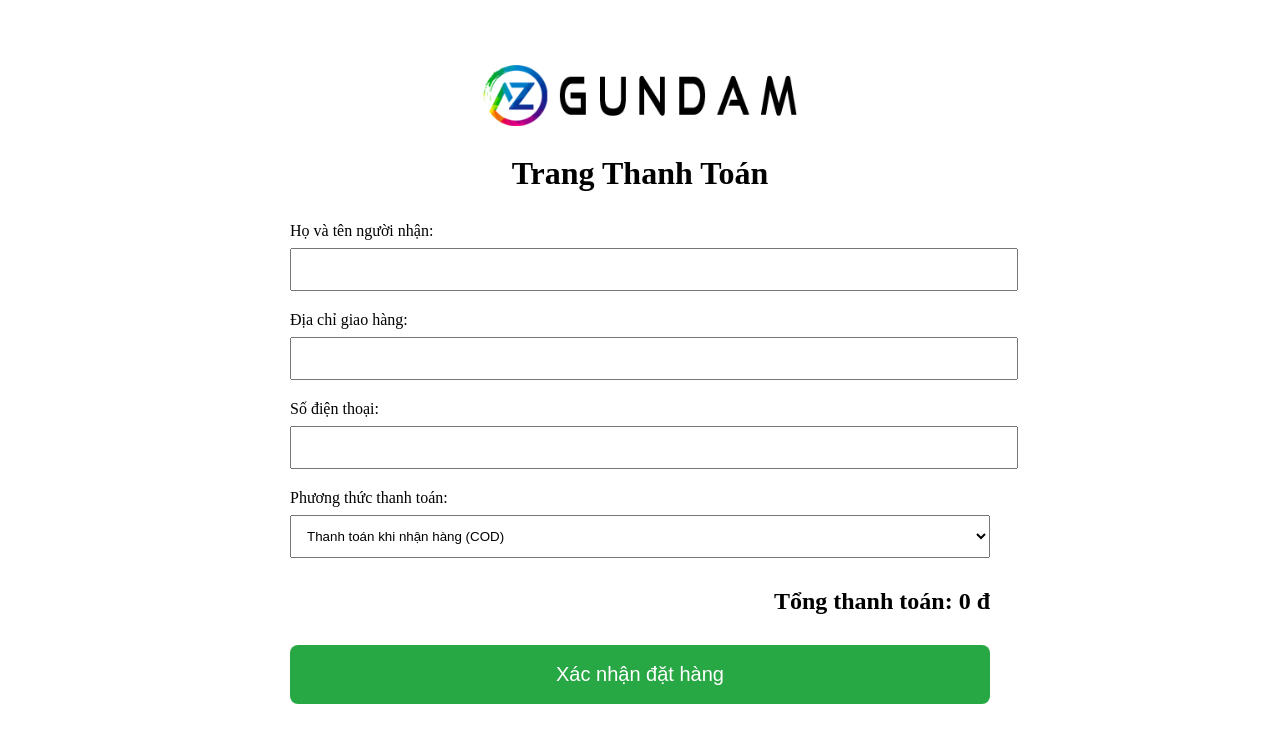
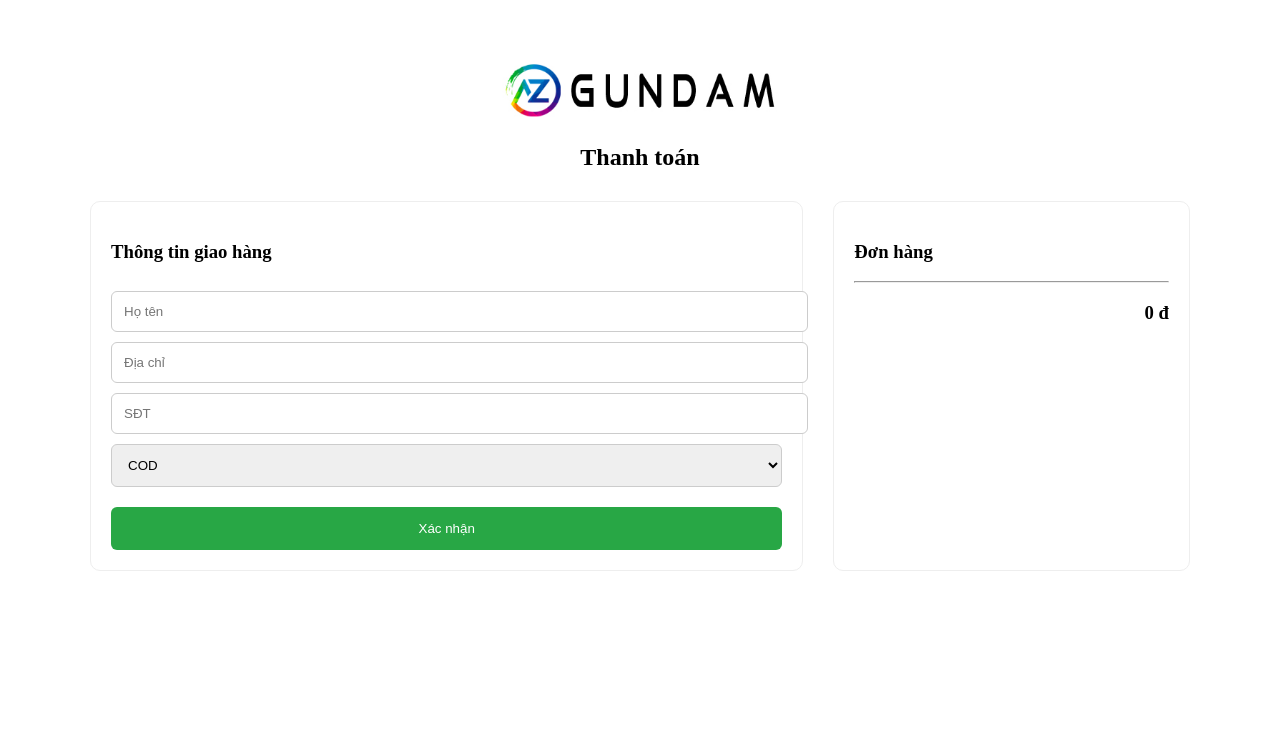
Before and after one commit to hproxy50/Toy-Store, a React (Vite) app in the folder frontend/: page /checkout in a window 1280 px wide. Shown: the top 742 px of the page. Built offline with nearby package versions, Linux system fonts and the light colour scheme.

Commit message:
Checkout Page va Cart Page lam no gon hon

```diff
--- a/frontend/src/pages/Customer/CartPage.tsx
+++ b/frontend/src/pages/Customer/CartPage.tsx
@@ -12,11 +12,10 @@ const CartPage: React.FC = () => {
     clearCart,
     getTotalAmount,
   } = useCart();
+
   const navigate = useNavigate();
-
   const totalAmount = getTotalAmount();
 
-  // THÊM MỚI: State lưu trữ tạm thời giá trị người dùng đang gõ cho từng item
   const [localQuantities, setLocalQuantities] = useState<
     Record<string, string | number>
   >({});
@@ -34,43 +33,32 @@ const CartPage: React.FC = () => {
 
       removeFromCart(item.id);
     } catch (error) {
-      console.error("Lỗi khi hoàn trả sản phẩm về kho:", error);
+      console.error(error);
     }
   };
 
-  // THÊM MỚI: Hàm xử lý khi người dùng đang gõ (chưa gọi API)
   const handleQuantityChange = (id: string, value: string) => {
     if (value === "") {
-      // Cho phép xóa rỗng ô input
       setLocalQuantities((prev) => ({ ...prev, [id]: "" }));
     } else {
       setLocalQuantities((prev) => ({ ...prev, [id]: Number(value) }));
     }
   };
 
-  // THÊM MỚI: Hàm xử lý Validate và gọi API khi người dùng nhập xong (click ra ngoài hoặc Enter)
   const handleQuantityBlur = async (item: any) => {
     const currentInput = localQuantities[item.id];
-
-    // Nếu người dùng chưa tương tác với ô input này thì bỏ qua
     if (currentInput === undefined) return;
 
     let finalQuantity = Number(currentInput);
 
-    // KIỂM TRA QUAN TRỌNG: Nếu để trống ("") hoặc nhập <= 0, ép về 1
     if (currentInput === "" || finalQuantity < 1) {
       finalQuantity = 1;
     }
 
     const diff = finalQuantity - item.quantity;
 
-    // Nếu không có thay đổi so với giỏ hàng thì xóa state tạm và dừng lại
     if (diff === 0) {
-      setLocalQuantities((prev) => {
-        const newState = { ...prev };
-        delete newState[item.id];
-        return newState;
-      });
+      cleanup(item.id);
       return;
     }
 
@@ -79,13 +67,8 @@ const CartPage: React.FC = () => {
       const dbItem = await res.json();
 
       if (diff > 0 && dbItem.quantity < diff) {
-        alert("Số lượng trong kho không đủ để thêm!");
-        // Nếu lỗi, xóa state tạm để UI tự động hoàn tác về số lượng cũ từ `cart`
-        setLocalQuantities((prev) => {
-          const newState = { ...prev };
-          delete newState[item.id];
-          return newState;
-        });
+        alert("Không đủ hàng!");
+        cleanup(item.id);
         return;
       }
 
@@ -95,142 +78,76 @@ const CartPage: React.FC = () => {
         body: JSON.stringify({ quantity: dbItem.quantity - diff }),
       });
 
-      // Cập nhật Context chính thức
       updateCartQuantity(item.id, finalQuantity);
-
-      // Cập nhật thành công thì dọn dẹp state tạm
-      setLocalQuantities((prev) => {
-        const newState = { ...prev };
-        delete newState[item.id];
-        return newState;
-      });
-    } catch (error) {
-      console.error("Lỗi khi cập nhật số lượng:", error);
+      cleanup(item.id);
+    } catch (err) {
+      console.error(err);
     }
   };
 
-  // THÊM MỚI: Nhấn Enter để kết thúc việc nhập số
-  const handleKeyDown = (e: React.KeyboardEvent<HTMLInputElement>) => {
-    if (e.key === "Enter") {
-      e.currentTarget.blur();
-    }
+  const cleanup = (id: string) => {
+    setLocalQuantities((prev) => {
+      const newState = { ...prev };
+      delete newState[id];
+      return newState;
+    });
   };
 
-  const handleClearCart = async () => {
-    if (
-      window.confirm(
-        "Bạn có chắc chắn muốn xóa toàn bộ giỏ hàng? Sản phẩm sẽ được trả lại kho."
-      )
-    ) {
-      try {
-        await Promise.all(
-          cart.map(async (item) => {
-            const res = await fetch(`http://localhost:3000/toys/${item.id}`);
-            const dbItem = await res.json();
-
-            return fetch(`http://localhost:3000/toys/${item.id}`, {
-              method: "PATCH",
-              headers: { "Content-Type": "application/json" },
-              body: JSON.stringify({
-                quantity: dbItem.quantity + item.quantity,
-              }),
-            });
-          })
-        );
-
-        clearCart();
-      } catch (error) {
-        console.error("Lỗi khi hoàn trả toàn bộ giỏ hàng:", error);
-      }
-    }
+  const handleKeyDown = (e: React.KeyboardEvent<HTMLInputElement>) => {
+    if (e.key === "Enter") e.currentTarget.blur();
   };
 
   return (
-    <div className="product-page-container">
-      <div className="header">
-        <div style={{ display: "flex", alignItems: "center", gap: "15px" }}>
-          <img src={logo} alt="logo" style={{ height: "50px" }} />
-          <h2>Trang Giỏ Hàng</h2>
+    <div style={{ maxWidth: "1200px", margin: "40px auto", padding: "20px" }}>
+
+      {/* HEADER */}
+      <div style={headerStyle}>
+        <div style={{ display: "flex", alignItems: "center", gap: "10px" }}>
+          <img src={logo} style={{ height: "50px" }} />
+          <h2>Giỏ hàng</h2>
         </div>
-        <button
-          onClick={() => navigate("/")}
-          style={{
-            padding: "8px 16px",
-            backgroundColor: "#007bff",
-            color: "white",
-            border: "none",
-            borderRadius: "4px",
-            cursor: "pointer",
-          }}
-        >
-          Tiếp tục mua sắm
+
+        <button style={blueBtn} onClick={() => navigate("/")}>
+          ← Tiếp tục mua
         </button>
       </div>
 
       {cart.length === 0 ? (
-        <p
-          style={{ textAlign: "center", fontSize: "1.2rem", marginTop: "50px" }}
-        >
-          Giỏ hàng của bạn đang trống.
-        </p>
+        <div style={{ textAlign: "center", marginTop: "100px" }}>
+          <h3>Giỏ hàng trống</h3>
+        </div>
       ) : (
-        <>
-          <table
-            style={{
-              width: "100%",
-              borderCollapse: "collapse",
-              marginTop: "20px",
-            }}
-          >
+        <div style={{ display: "grid", gridTemplateColumns: "2fr 1fr", gap: "30px" }}>
+
+          {/* TABLE */}
+          <div style={card}>
+            <table style={{ width: "100%", borderCollapse: "collapse" }}>
               <thead>
-              <tr style={{ backgroundColor: "#f8f9fa" }}>
-                <th style={{ padding: "12px", textAlign: "left" }}>Sản phẩm</th>
-                <th style={{ padding: "12px", textAlign: "center" }}>Giá</th>
-                <th style={{ padding: "12px", textAlign: "center" }}>
-                  Số lượng
-                </th>
-                <th style={{ padding: "12px", textAlign: "center" }}>
-                  Thành tiền
-                </th>
-                <th style={{ padding: "12px", textAlign: "center" }}>
-                  Hành động
-                </th>
+                <tr style={{ background: "#f5f5f5" }}>
+                  <th style={th}>Sản phẩm</th>
+                  <th style={thCenter}>Giá</th>
+                  <th style={thCenter}>Số lượng</th>
+                  <th style={thCenter}>Tổng</th>
+                  <th style={thCenter}></th>
                 </tr>
               </thead>
+
               <tbody>
                 {cart.map((item) => (
                   <tr key={item.id} style={{ borderBottom: "1px solid #eee" }}>
-                  <td
-                    style={{
-                      padding: "12px",
-                      display: "flex",
-                      alignItems: "center",
-                      gap: "15px",
-                    }}
-                  >
-                    <img
-                      src={item.image}
-                      alt={item.name}
-                      style={{
-                        width: "60px",
-                        height: "60px",
-                        objectFit: "contain",
-                      }}
-                    />
+                    <td style={tdFlex}>
+                      <img src={item.image} style={{ width: "60px" }} />
                       <div>
                         <strong>{item.name}</strong>
-                      <p
-                        style={{ margin: 0, fontSize: "0.9rem", color: "#666" }}
-                      >
-                        {item.category}
-                      </p>
+                        <p style={{ margin: 0, color: "#777" }}>{item.category}</p>
                       </div>
                     </td>
-                  <td style={{ padding: "12px", textAlign: "center" }}>
+
+                    <td style={tdCenter}>
                       {item.price.toLocaleString("vi-VN")} đ
                     </td>
-                  <td style={{ padding: "12px", textAlign: "center" }}>
-                    {/* Đã chỉnh sửa lại Input */}
+
+                    <td style={tdCenter}>
                       <input
                         type="number"
                         min="1"
@@ -244,34 +161,16 @@ const CartPage: React.FC = () => {
                         }
                         onBlur={() => handleQuantityBlur(item)}
                         onKeyDown={handleKeyDown}
-                      style={{
-                        width: "80px",
-                        padding: "6px",
-                        textAlign: "center",
-                      }}
+                        style={qtyInput}
                       />
                     </td>
-                  <td
-                    style={{
-                      padding: "12px",
-                      fontWeight: "bold",
-                      textAlign: "center",
-                      color: "#d32f2f",
-                    }}
-                  >
+
+                    <td style={{ ...tdCenter, color: "#d32f2f", fontWeight: "bold" }}>
                       {(item.price * item.quantity).toLocaleString("vi-VN")} đ
                     </td>
-                  <td style={{ padding: "12px", textAlign: "center" }}>
-                    <button
-                      onClick={() => handleRemoveItem(item)}
-                      style={{
-                        color: "red",
-                        border: "none",
-                        background: "none",
-                        cursor: "pointer",
-                        fontWeight: "bold",
-                      }}
-                    >
+
+                    <td style={tdCenter}>
+                      <button style={removeBtn} onClick={() => handleRemoveItem(item)}>
                         Xóa
                       </button>
                     </td>
@@ -279,50 +178,100 @@ const CartPage: React.FC = () => {
                 ))}
               </tbody>
             </table>
+          </div>
 
-          <div style={{ marginTop: "40px", textAlign: "right" }}>
-            <h2>
-              Tổng cộng:{" "}
-              <strong style={{ color: "#28a745" }}>
-                {totalAmount.toLocaleString("vi-VN")} đ
-              </strong>
-            </h2>
-            <button
-              onClick={() => navigate("/checkout")}
-              style={{
-                marginTop: "20px",
-                padding: "14px 40px",
-                backgroundColor: "#28a745",
-                color: "white",
-                border: "none",
-                borderRadius: "6px",
-                fontSize: "18px",
-                cursor: "pointer",
-              }}
-            >
-              Tiến hành thanh toán
+          {/* SUMMARY */}
+          <div style={card}>
+            <h3>Tổng đơn hàng</h3>
+
+            <div style={{ display: "flex", justifyContent: "space-between", margin: "15px 0" }}>
+              <span>Tổng tiền:</span>
+              <strong>{totalAmount.toLocaleString("vi-VN")} đ</strong>
+            </div>
+
+            <button style={greenBtn} onClick={() => navigate("/checkout")}>
+              Thanh toán
             </button>
 
-            <button
-              onClick={handleClearCart}
-              style={{
-                marginLeft: "15px",
-                padding: "14px 30px",
-                backgroundColor: "#dc3545",
-                color: "white",
-                border: "none",
-                borderRadius: "6px",
-                cursor: "pointer",
-                fontSize: "18px",
-              }}
-            >
-              Xóa giỏ hàng
+            <button style={redBtn} onClick={clearCart}>
+              Xóa tất cả
             </button>
           </div>
-        </>
+        </div>
       )}
     </div>
   );
 };
 
+/* ===== STYLE ===== */
+
+const headerStyle = {
+  display: "flex",
+  justifyContent: "space-between",
+  alignItems: "center",
+  marginBottom: "30px",
+};
+
+const card = {
+  background: "#fff",
+  padding: "20px",
+  borderRadius: "10px",
+  border: "1px solid #eee",
+};
+
+const th = { padding: "12px", textAlign: "left" as const };
+const thCenter = { ...th, textAlign: "center" as const };
+
+const tdCenter = { padding: "12px", textAlign: "center" as const };
+const tdFlex = {
+  padding: "12px",
+  display: "flex",
+  alignItems: "center",
+  gap: "10px",
+};
+
+const qtyInput = {
+  width: "70px",
+  padding: "6px",
+  textAlign: "center" as const,
+};
+
+const blueBtn = {
+  padding: "10px 16px",
+  background: "#007bff",
+  color: "#fff",
+  border: "none",
+  borderRadius: "6px",
+  cursor: "pointer",
+};
+
+const greenBtn = {
+  width: "100%",
+  padding: "14px",
+  background: "#28a745",
+  color: "#fff",
+  border: "none",
+  borderRadius: "6px",
+  cursor: "pointer",
+  marginBottom: "10px",
+};
+
+const redBtn = {
+  width: "100%",
+  padding: "12px",
+  background: "#dc3545",
+  color: "#fff",
+  border: "none",
+  borderRadius: "6px",
+  cursor: "pointer",
+};
+
+const removeBtn = {
+  background: "none",
+  border: "none",
+  color: "red",
+  cursor: "pointer",
+  fontWeight: "bold",
+};
+
 export default CartPage;
--- a/frontend/src/pages/Customer/CheckoutPage.tsx
+++ b/frontend/src/pages/Customer/CheckoutPage.tsx
@@ -7,6 +7,8 @@ const CheckoutPage: React.FC = () => {
   const { cart, getTotalAmount, clearCart } = useCart();
   const navigate = useNavigate();
 
+  const totalAmount = getTotalAmount();
+
   const [formData, setFormData] = useState({
     fullName: "",
     address: "",
@@ -14,77 +16,18 @@ const CheckoutPage: React.FC = () => {
     paymentMethod: "cod",
   });
 
-  const totalAmount = getTotalAmount();
-
-  // 1. TỰ ĐỘNG ĐIỀN THÔNG TIN TỪ LOCAL STORAGE KHI LOAD TRANG
   useEffect(() => {
-    const currentUserStr = localStorage.getItem("currentUser");
-    if (currentUserStr) {
-      const currentUser = JSON.parse(currentUserStr);
-
-      // Cập nhật lại form bằng thông tin của user. Nếu user không có thông tin (do tạo từ trước lúc cập nhật code), thì để chuỗi rỗng ""
-      setFormData(prevData => ({
-        ...prevData,
-        fullName: currentUser.name || "",
-        address: currentUser.address || "",
-        phone: currentUser.phone || "",
+    const user = JSON.parse(localStorage.getItem("currentUser") || "{}");
+    setFormData((prev) => ({
+      ...prev,
+      fullName: user.name || "",
+      address: user.address || "",
+      phone: user.phone || "",
     }));
-    }
   }, []);
 
-  const handleChange = (
-    e: React.ChangeEvent<HTMLInputElement | HTMLSelectElement>,
-  ) => {
+  const handleChange = (e: any) => {
     setFormData({ ...formData, [e.target.name]: e.target.value });
-  };
-
-  const handleSubmit = async (e: React.FormEvent) => {
-    e.preventDefault();
-
-    if (!formData.fullName || !formData.address || !formData.phone) {
-      alert("Vui lòng nhập đầy đủ thông tin giao hàng!");
-      return;
-    }
-
-    if (cart.length === 0) {
-      alert("Giỏ hàng của bạn đang trống!");
-      return;
-    }
-
-    const currentUserStr = localStorage.getItem("currentUser");
-    const currentUser = currentUserStr ? JSON.parse(currentUserStr) : null;
-
-    const newOrder = {
-      userId: currentUser ? currentUser.id : "guest",
-      customerInfo: formData,
-      items: cart,
-      totalAmount: totalAmount,
-      status: "Đang xử lý",
-      createdAt: new Date().toISOString(),
-    };
-
-    try {
-      const response = await fetch("http://localhost:3000/orders", {
-        method: "POST",
-        headers: {
-          "Content-Type": "application/json",
-        },
-        body: JSON.stringify(newOrder),
-      });
-
-      if (response.ok) {
-        alert(
-          `Đặt hàng thành công!\n\nTổng tiền: ${totalAmount.toLocaleString("vi-VN")} đ\nCảm ơn quý khách đã mua hàng!`,
-        );
-        clearCart();
-        navigate("/");
-      } else {
-        alert("Có lỗi xảy ra khi đặt hàng, vui lòng thử lại!");
-      }
-    } catch (error) {
-      console.error("Lỗi kết nối khi lưu đơn hàng:", error);
-      alert("Lỗi kết nối đến máy chủ!");
-    }
   };
 
   const MY_BANK_ID = "BIDV";
@@ -93,133 +36,95 @@ const CheckoutPage: React.FC = () => {
 
   const transferDescription = `Thanh toan don hang ${formData.phone || "moi"}`;
 
-  const qrUrl = `https://img.vietqr.io/image/${MY_BANK_ID}-${MY_ACCOUNT_NO}-compact2.png?amount=${totalAmount}&addInfo=${encodeURIComponent(transferDescription)}&accountName=${encodeURIComponent(MY_ACCOUNT_NAME)}`;
+  const qrUrl = `https://img.vietqr.io/image/${MY_BANK_ID}-${MY_ACCOUNT_NO}-compact2.png?amount=${totalAmount}&addInfo=${encodeURIComponent(
+    transferDescription
+  )}&accountName=${encodeURIComponent(MY_ACCOUNT_NAME)}`;
+
+  const handleSubmit = (e: any) => {
+    e.preventDefault();
+    alert("Đặt hàng thành công!");
+    clearCart();
+    navigate("/");
+  };
 
   return (
-    <div style={{ maxWidth: "700px", margin: "40px auto", padding: "20px" }}>
+    <div style={{ maxWidth: "1100px", margin: "40px auto", padding: "20px" }}>
+
       <div style={{ textAlign: "center", marginBottom: "30px" }}>
-        <img src={logo} alt="logo" style={{ height: "70px" }} />
-        <h1>Trang Thanh Toán</h1>
+        <img src={logo} style={{ height: "60px" }} />
+        <h2>Thanh toán</h2>
       </div>
 
-      <form onSubmit={handleSubmit}>
-        <div style={{ marginBottom: "20px" }}>
-          <label>Họ và tên người nhận:</label>
-          <input
-            type="text"
-            name="fullName"
-            value={formData.fullName}
-            onChange={handleChange}
-            required
-            style={{ width: "100%", padding: "12px", marginTop: "8px" }}
-          />
-        </div>
+      <div style={{ display: "grid", gridTemplateColumns: "2fr 1fr", gap: "30px" }}>
 
-        <div style={{ marginBottom: "20px" }}>
-          <label>Địa chỉ giao hàng:</label>
-          <input
-            type="text"
-            name="address"
-            value={formData.address}
-            onChange={handleChange}
-            required
-            style={{ width: "100%", padding: "12px", marginTop: "8px" }}
-          />
-        </div>
+        {/* FORM */}
+        <form onSubmit={handleSubmit} style={card}>
+          <h3>Thông tin giao hàng</h3>
 
-        <div style={{ marginBottom: "20px" }}>
-          <label>Số điện thoại:</label>
-          <input
-            type="tel"
-            name="phone"
-            value={formData.phone}
-            onChange={handleChange}
-            required
-            style={{ width: "100%", padding: "12px", marginTop: "8px" }}
-          />
-        </div>
+          <input name="fullName" value={formData.fullName} onChange={handleChange} placeholder="Họ tên" style={input} />
+          <input name="address" value={formData.address} onChange={handleChange} placeholder="Địa chỉ" style={input} />
+          <input name="phone" value={formData.phone} onChange={handleChange} placeholder="SĐT" style={input} />
 
-        <div style={{ marginBottom: "30px" }}>
-          <label>Phương thức thanh toán:</label>
-          <select
-            name="paymentMethod"
-            value={formData.paymentMethod}
-            onChange={handleChange}
-            style={{ width: "100%", padding: "12px", marginTop: "8px" }}
-          >
-            <option value="cod">Thanh toán khi nhận hàng (COD)</option>
-            <option value="bank">Chuyển khoản ngân hàng</option>
+          <select name="paymentMethod" value={formData.paymentMethod} onChange={handleChange} style={input}>
+            <option value="cod">COD</option>
+            <option value="bank">Chuyển khoản</option>
           </select>
-        </div>
 
           {formData.paymentMethod === "bank" && (
-          <div
-            style={{
-              textAlign: "center",
-              marginBottom: "30px",
-              padding: "20px",
-              border: "2px dashed #28a745",
-              borderRadius: "8px",
-              backgroundColor: "#f9fff9",
-            }}
-          >
-            <h3 style={{ color: "#28a745", marginTop: 0 }}>
-              Quét mã QR để thanh toán
-            </h3>
-            <p>Sử dụng App Ngân hàng hoặc Momo để quét mã.</p>
-
-            <img
-              src={qrUrl}
-              alt="Mã QR Thanh Toán"
-              style={{
-                maxWidth: "300px",
-                width: "100%",
-                borderRadius: "8px",
-                boxShadow: "0 4px 8px rgba(0,0,0,0.1)",
-              }}
-            />
-
-            <div style={{ marginTop: "15px", fontSize: "14px", color: "#555" }}>
-              <p>
-                <strong>Nội dung CK:</strong> {transferDescription}
-              </p>
-              <p>
-                Vui lòng chuyển khoản trước, sau đó ấn <b>Xác nhận đặt hàng</b>{" "}
-                bên dưới.
-              </p>
-            </div>
+            <div style={{ textAlign: "center", marginTop: "20px" }}>
+              <img src={qrUrl} style={{ width: "200px" }} />
+              <p>{transferDescription}</p>
             </div>
           )}
 
-        <div
-          style={{
-            fontSize: "24px",
-            fontWeight: "bold",
-            textAlign: "right",
-            marginBottom: "30px",
-          }}
-        >
-          Tổng thanh toán: {totalAmount.toLocaleString("vi-VN")} đ
+          <button style={greenBtn}>Xác nhận</button>
+        </form>
+
+        {/* SUMMARY */}
+        <div style={card}>
+          <h3>Đơn hàng</h3>
+
+          {cart.map((item) => (
+            <div key={item.id} style={{ display: "flex", justifyContent: "space-between" }}>
+              <span>{item.name} x{item.quantity}</span>
+              <span>{(item.price * item.quantity).toLocaleString("vi-VN")} đ</span>
             </div>
+          ))}
 
-        <button
-          type="submit"
-          style={{
-            width: "100%",
-            padding: "18px",
-            backgroundColor: "#28a745",
-            color: "white",
-            border: "none",
-            borderRadius: "8px",
-            fontSize: "20px",
-            cursor: "pointer",
-          }}
-        >
-          Xác nhận đặt hàng
-        </button>
-      </form>
+          <hr />
+
+          <h3 style={{ textAlign: "right" }}>
+            {totalAmount.toLocaleString("vi-VN")} đ
+          </h3>
+        </div>
+      </div>
     </div>
   );
 };
 
+const card = {
+  padding: "20px",
+  border: "1px solid #eee",
+  borderRadius: "10px",
+};
+
+const input = {
+  width: "100%",
+  padding: "12px",
+  marginTop: "10px",
+  borderRadius: "6px",
+  border: "1px solid #ccc",
+};
+
+const greenBtn = {
+  marginTop: "20px",
+  width: "100%",
+  padding: "14px",
+  background: "#28a745",
+  color: "#fff",
+  border: "none",
+  borderRadius: "6px",
+  cursor: "pointer",
+};
+
 export default CheckoutPage;
```
Lines whose indentation alone changed are shown as unchanged.
